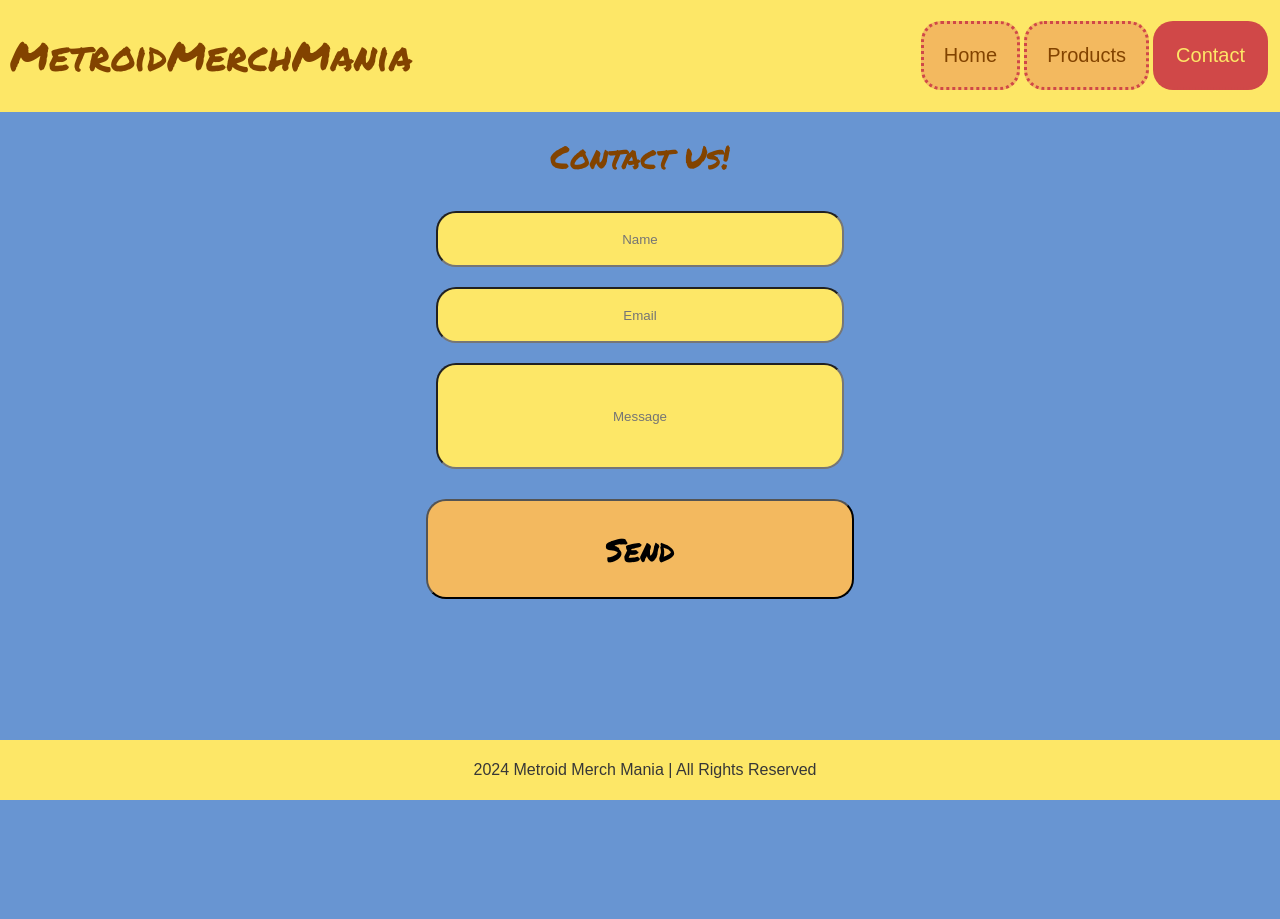
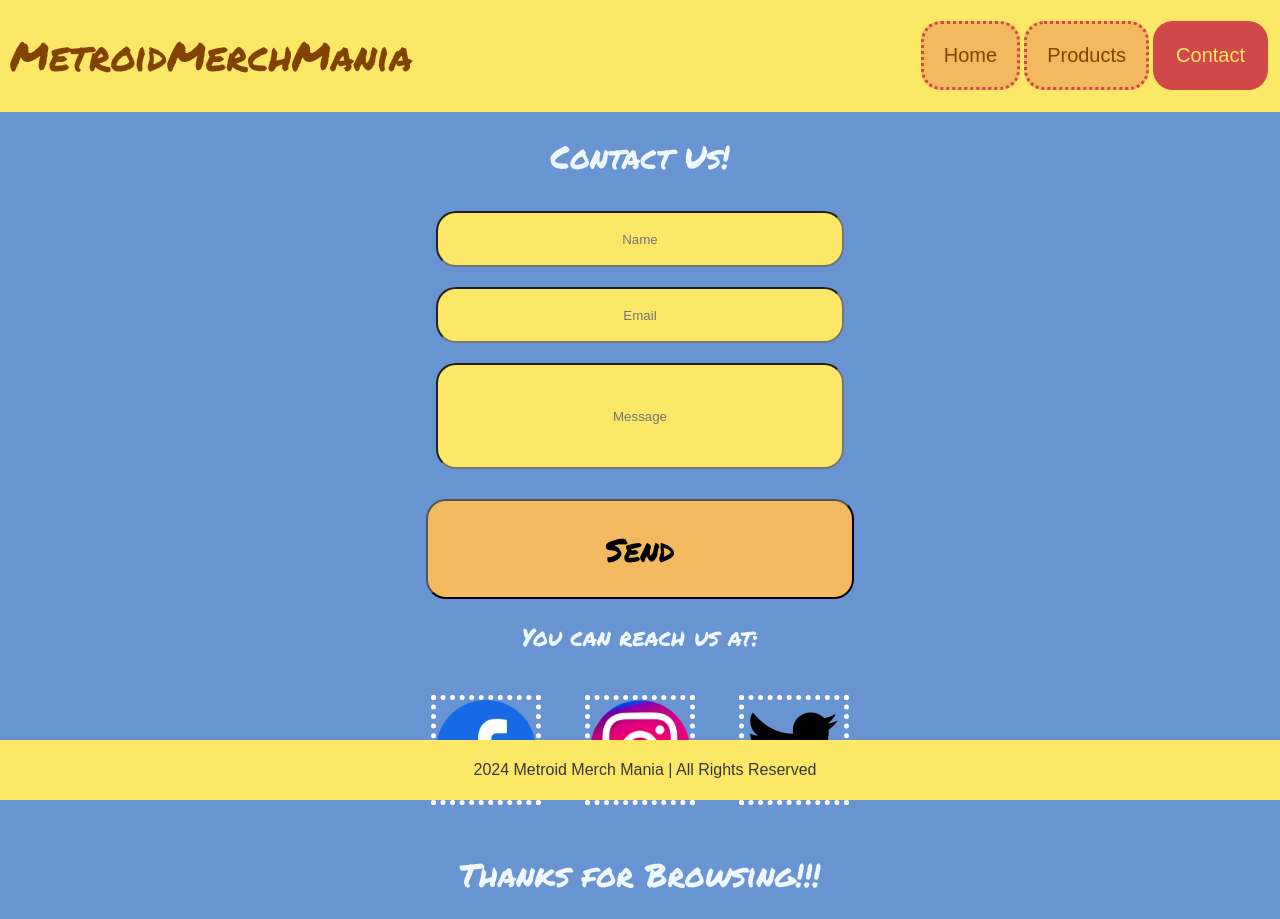
Before and after one commit to Faria-Anjum/mis455_mid, a plain HTML site: page contact.html in a window 1280 px wide. Before the commit the page ends 800 px from the top, so only its background shows below. Drawn offline with Linux system fonts and the light colour scheme; a web font is replaced by a local one.

Commit message:
final commit

```diff
--- a/contact.html
+++ b/contact.html
@@ -30,6 +30,15 @@
                 <button>Send</button>
             </form>
         </div>
+        <div class="contact">
+            <h2>You can reach us at:</h2>
+            <div class="images">
+                <a href=""><img src="images/fb.png" alt=""></a>
+                <a href=""><img src="images/ig.png" alt=""></a>
+                <a href=""><img src="images/twitter.png" alt=""></a>
+            </div>
+        </div>
+        <h1 class="reach">Thanks for Browsing!!!</h1>
     </div>
 
     <div class="footer other_footer">
--- a/style.css
+++ b/style.css
@@ -160,7 +160,13 @@ img{
     position: fixed;
 }
 
+.form h1{
+
+    color: aliceblue;
+}
+
 form{
+
     display: flex;
     flex-direction: column;
 }
@@ -186,3 +192,12 @@ button{
     font-size: 2em;
     font-family: "Permanent Marker", cursive;
 }
+
+.contact img{
+    height: 100px;
+    margin: 20px;
+}
+
+.contact h1, h2, .reach{
+    color: aliceblue;
+}
```
Also changed, not shown: images/fb.jpg (added), images/fb.png (added), images/ig.png (added), images/twitter.png (added).
